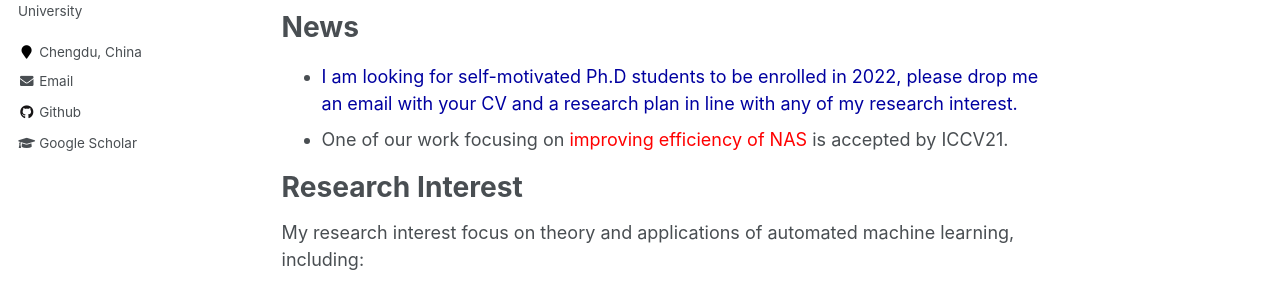
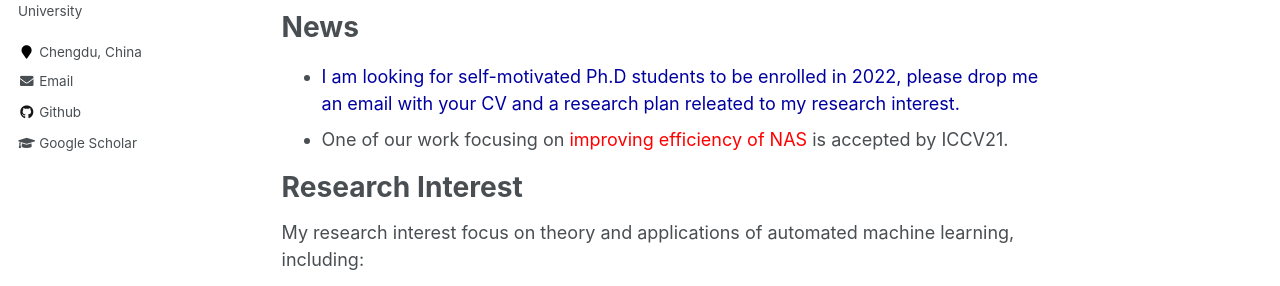
Before and after one commit to yn-sun/yn-sun.github.io, a Jekyll site: the page built from _pages/about.md, in a window 1280 px wide and 1129 px high. Shown: the part 419-705 px from the top of the window. Built offline with Jekyll 4.4.1, drawn with Linux system fonts in a browser that asks for light colours; comment, search, counter and statistics services are not loaded.

Commit message:
Update about.md

```diff
--- a/_pages/about.md
+++ b/_pages/about.md
@@ -18,7 +18,7 @@
 
 News
 ======
-* <span style="color: #0000a0">I am looking for self-motivated Ph.D students to be enrolled in 2022, please drop me an email with your CV and a research plan in line with any of my research interest.</span>
+* <span style="color: #0000a0">I am looking for self-motivated Ph.D students to be enrolled in 2022, please drop me an email with your CV and a research plan releated to my research interest.</span>
 * One of our work focusing on <span style="color: #FF0000">improving efficiency of NAS</span> is accepted by ICCV21.
 
 Research Interest
```
